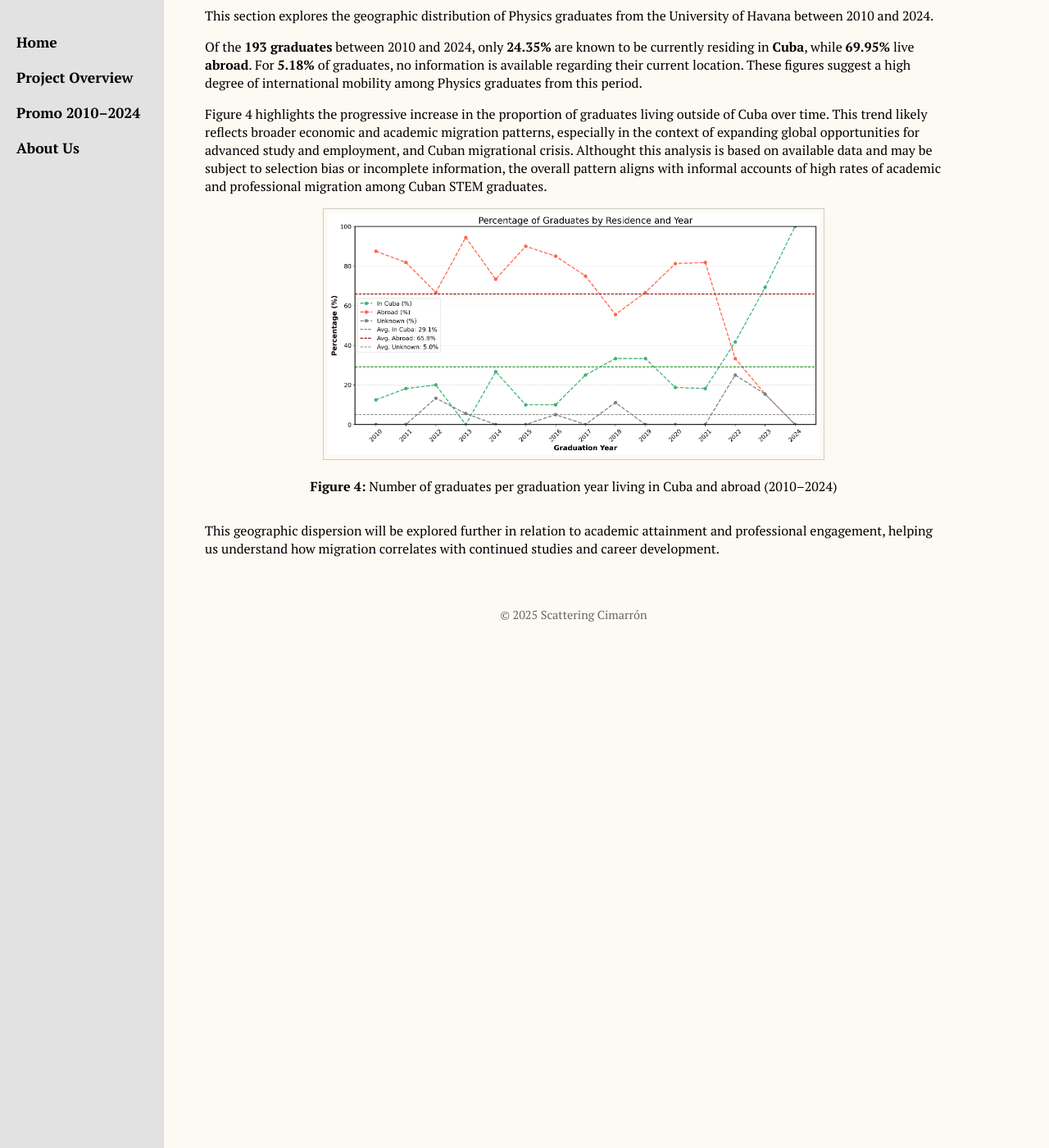
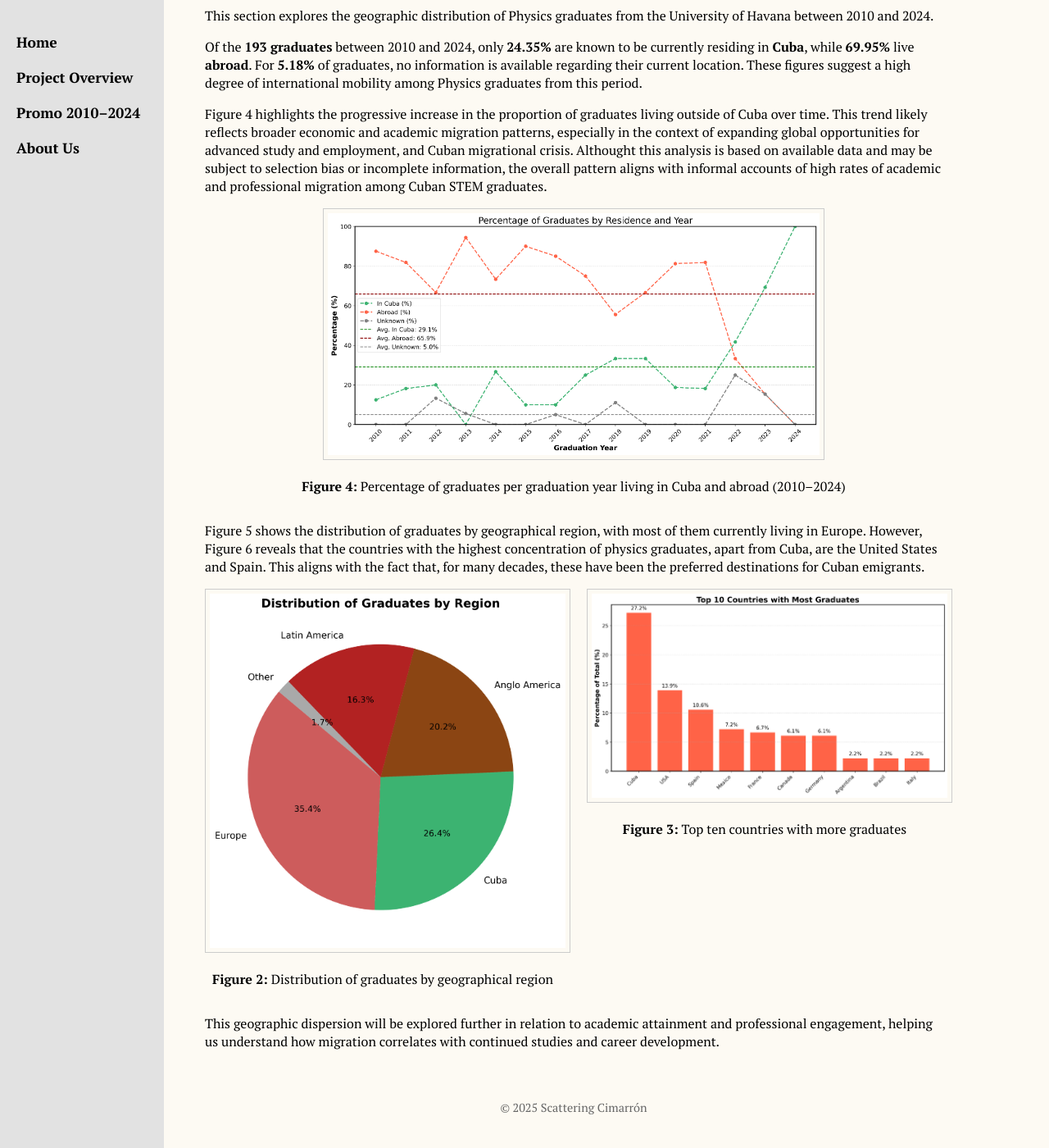
Before and after one commit to Gretica/Tracking_Cuban_Physicists, a Jekyll site: the page built from Promo_2010_2024.md, in a window 1280 px wide and 1400 px high, scrolled down 2617 px. Shown: the whole window at 82% size. Built offline with Jekyll 4.4.1, drawn with Linux system fonts in a browser that asks for light colours.

Commit message:
Update Promo_2010_2024.md

```diff
--- a/Promo_2010_2024.md
+++ b/Promo_2010_2024.md
@@ -96,7 +96,24 @@ Figure 4 highlights the progressive increase in the proportion of graduates livi
   <img src="{{ site.baseurl }}/assets/images/Promo_2010_2024/graduates_percentage_residence.png"
        alt="Figure 4 – Graduates by Year in Cuba and abroad"
        style="width: 70%; max-width: 600px; height: auto; border: 1px solid #ccc; padding: 5px;">
-  <p><strong>Figure 4:</strong> Number of graduates per graduation year living in Cuba and abroad (2010–2024)</p>
+  <p><strong>Figure 4:</strong> Percentage of graduates per graduation year living in Cuba and abroad (2010–2024)</p>
+</div>
+
+Figure 5 shows the distribution of graduates by geographical region, with most of them currently living in Europe. However, Figure 6 reveals that the countries with the highest concentration of physics graduates, apart from Cuba, are the United States and Spain. This aligns with the fact that, for many decades, these have been the preferred destinations for Cuban emigrants.
+
+<div style="display: flex; justify-content: space-around; align-items: flex-start; gap: 2rem; flex-wrap: wrap;">
+  <div style="flex: 1; text-align: center;">
+    <img src="{{ site.baseurl }}/assets/images/Promo_2010_2024/piechart_graduates_by_region.png"
+         alt="Figure 2 – Distribution of graduates by geographical region"
+         style="max-width: 100%; height: auto; border: 1px solid #ccc; padding: 5px;">
+    <p><strong>Figure 2:</strong> Distribution of graduates by geographical region</p>
+  </div>
+  <div style="flex: 1; text-align: center;">
+    <img src="{{ site.baseurl }}/assets/images/Promo_2010_2024/top_countries_graduates.png"
+         alt="Figure 3 – Top ten countries with more graduates"
+         style="max-width: 100%; height: auto; border: 1px solid #ccc; padding: 5px;">
+    <p><strong>Figure 3:</strong> Top ten countries with more graduates</p>
+  </div>
 </div>
 
 This geographic dispersion will be explored further in relation to academic attainment and professional engagement, helping us understand how migration correlates with continued studies and career development.
```
